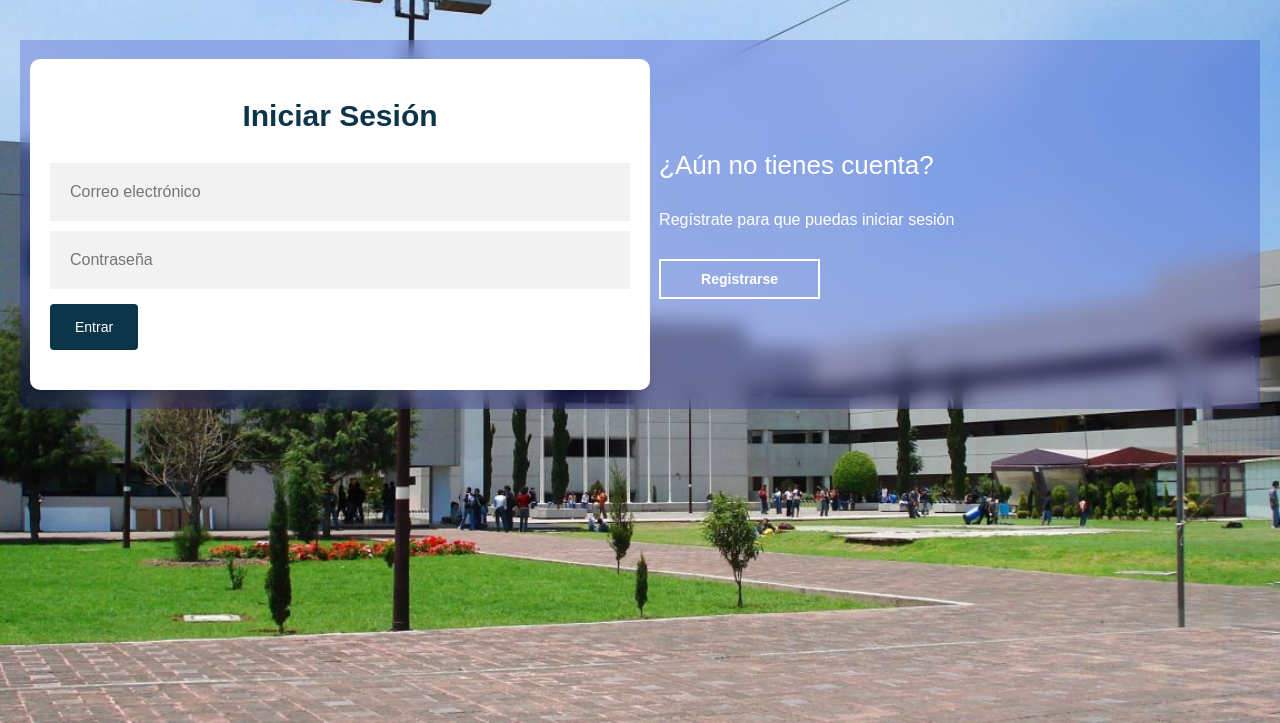
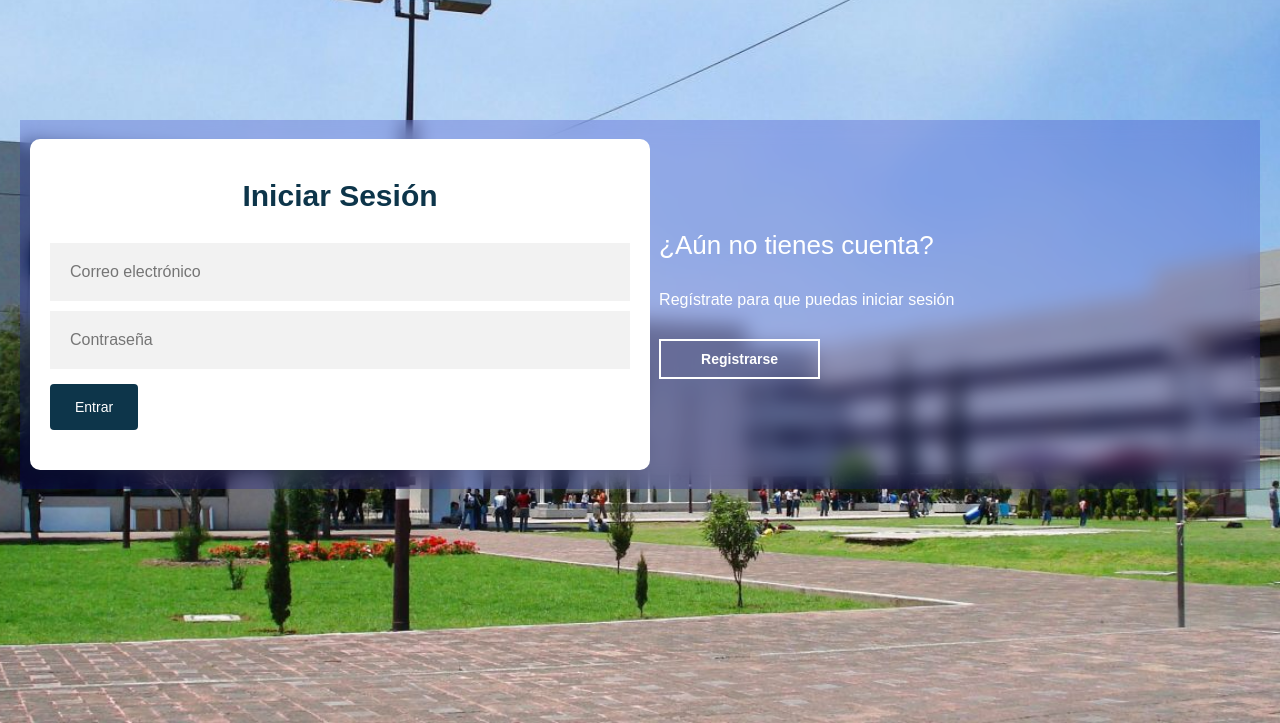
Before and after one commit to IsaacVB24/Proyecto-Tec-Web, a PHP site: page /html/login.html in a window 1280 px wide. Shown: the part 77-800 px from the top of the page. Run offline with PHP 8.4, Linux system fonts and the light colour scheme; some libraries are stand-ins or nearby versions.

Commit message:
Update login.css

```diff
--- a/proyecto_TecWeb/css/login.css
+++ b/proyecto_TecWeb/css/login.css
@@ -20,7 +20,7 @@ main{
     width: 100%;
     padding: 20px;
     margin: auto;
-    margin-top: 20px;
+    margin-top: 100px;
 }
 
 .contenedor_todo{
@@ -140,7 +140,6 @@ main{
 .formulario_Registrarse{
     display: none;
     padding: 5px 10px;
-    margin-bottom: 20px;
 }
 
 /*diseño responsivo*/
```
